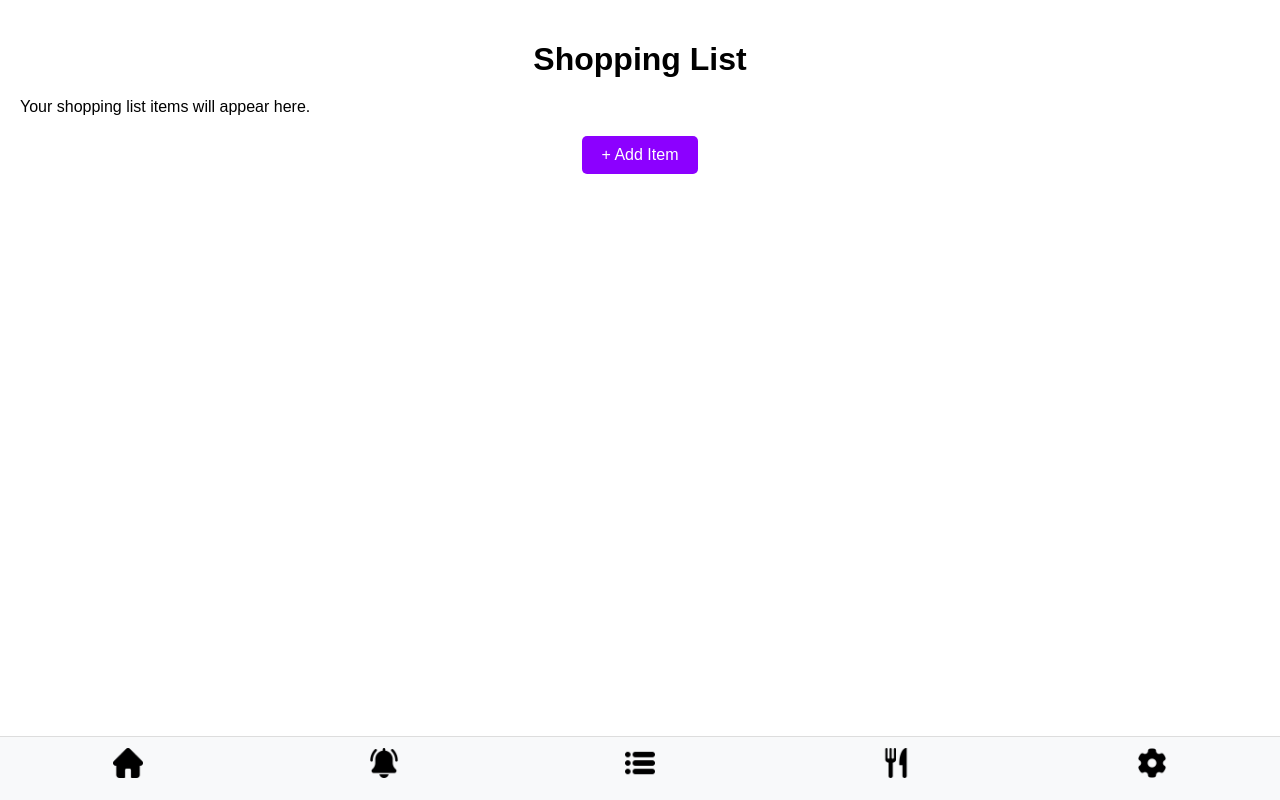
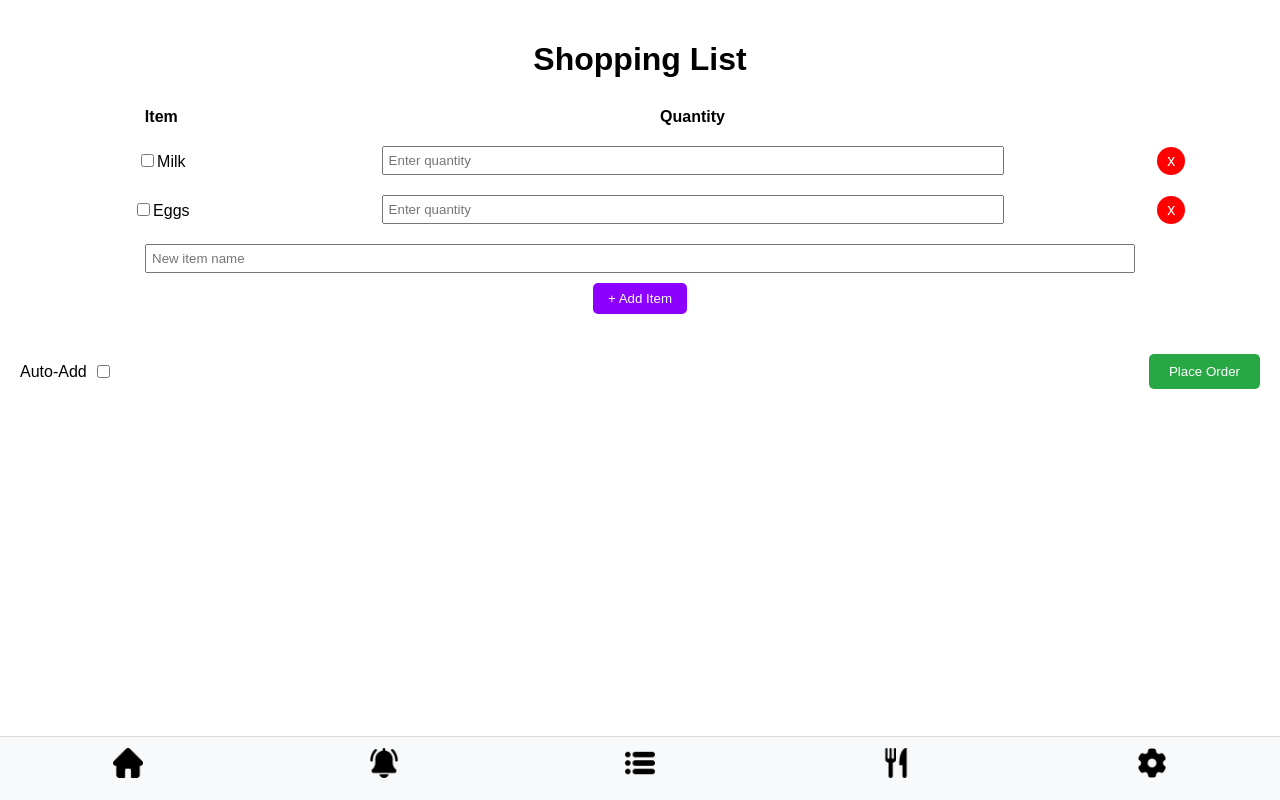
Before and after one commit to CFDougherty/SmartFridge, a React (Create React App) app in the folder smart-fridge-web/: page /shopping-list in a window 1280 px wide. Built offline with nearby package versions, Linux system fonts and the light colour scheme.

Commit message:
homepage, ShoppingListPage, SettingsPage, RecipesPage updated

```diff
--- a/smart-fridge-web/src/pages/HomePage.js
+++ b/smart-fridge-web/src/pages/HomePage.js
@@ -1,6 +1,5 @@
 import React, { useState } from "react";
 import './styles/HomePage.css';
-
 
 const HomePage = () => {
   const [items, setItems] = useState([
@@ -8,30 +7,72 @@ const HomePage = () => {
     { name: "Eggs", quantity: "12", expiry: "5 days" },
   ]);
 
-  const removeItem = (index) => {
-    setItems(items.filter((_, i) => i !== index));
-  };
-
-  const addItem = () => {
-    const newItem = { name: "New Item", quantity: "1", expiry: "3 days" };
-    setItems([...items, newItem]);
-  };
+  const [shoppingList] = useState(["Milk", "Eggs", "Carrots", "Pickles", "Bacon", "Hot Sauce", "Cheese"]);
+  const [alerts] = useState(["Milk is low (1L)", "Milk is expiring (2 days)", "Eggs are expiring (5 days)", "Parent-Teacher Conference", "Soccer Practice"]);
+  const recipes = { suggestion: "Cake", cookTime: "45 mins", ingredients: ["Milk", "Eggs", "Butter", "Flour", "Sugar"] };
 
   return (
-    <div>
-      <h1>Welcome!</h1>
+    <div className="home-container">
+      <h1 className="home-header">Friday, Nov. 1</h1>
+
+      <div className="grid-container">
+        {/* Items in Fridge Section */}
+        <div className="card">
           <h2>Items in Fridge</h2>
           <ul>
             {items.map((item, index) => (
               <li key={index}>
-            {item.name} ({item.quantity}) - Exp: {item.expiry}{" "}
-            <button onClick={() => removeItem(index)} style={{ color: "red" }}>
-              x
-            </button>
+                {item.name} ({item.quantity}) - Exp: {item.expiry}
               </li>
             ))}
           </ul>
-      <button onClick={addItem}>+ Add Item</button>
+        </div>
+
+        {/* Shopping List Section */}
+        <div className="card">
+          <h2>Shopping List</h2>
+          <ul>
+            {shoppingList.map((item, index) => (
+              <li key={index}>
+                <input type="checkbox" /> {item}
+              </li>
+            ))}
+          </ul>
+        </div>
+
+        {/* Recipes Section */}
+        <div className="card">
+          <h2>Recipes</h2>
+          <p>Suggestion: {recipes.suggestion}</p>
+          <p>Cook Time: {recipes.cookTime}</p>
+          <p>Ingredients:</p>
+          <ul>
+            {recipes.ingredients.map((ingredient, index) => (
+              <li key={index}>{ingredient}</li>
+            ))}
+          </ul>
+        </div>
+
+        {/* Alerts Section */}
+        <div className="card">
+          <h2>Alerts</h2>
+          <ul>
+            {alerts.map((alert, index) => (
+              <li key={index}>
+                <input type="checkbox" /> {alert}
+              </li>
+            ))}
+          </ul>
+        </div>
+      </div>
+
+      {/* Progress Bar Section */}
+      <div className="progress-container">
+        <p>60% Full</p>
+        <div className="progress-bar">
+          <div className="progress-fill" style={{ width: "60%" }}></div>
+        </div>
+      </div>
     </div>
   );
 };
--- a/smart-fridge-web/src/pages/SettingsPage.js
+++ b/smart-fridge-web/src/pages/SettingsPage.js
@@ -2,13 +2,31 @@ import React from "react";
 import './styles/SettingsPage.css';
 
 const SettingsPage = () => {
+  const settingsOptions = [
+    "Language",
+    "Notifications",
+    "Font Size",
+    "Brightness",
+    "Screen Timeout",
+    "Diet Restrictions",
+    "Payment Preference",
+  ];
+
   return (
     <div className="settings-container">
       <h1 className="settings-header">Settings</h1>
-      <div className="settings-section">
-        {/* Placeholder for settings content */}
-        <p>Customize your app settings here.</p>
+      <div className="settings-options">
+        {settingsOptions.map((option, index) => (
+          <div key={index} className="settings-option">
+            <span>{option}</span>
+            <span className="arrow">›</span> {/* Arrow icon */}
+          </div>
+        ))}
       </div>
+      <button className="connect-button">
+        <span>Connect to Mobile App</span>
+        <span className="qr-icon">📱</span> {/* QR Code Icon Placeholder */}
+      </button>
     </div>
   );
 };
--- a/smart-fridge-web/src/pages/ShoppingListPage.js
+++ b/smart-fridge-web/src/pages/ShoppingListPage.js
@@ -1,15 +1,109 @@
-import React from "react";
+import React, { useState } from "react";
 import './styles/ShoppingListPage.css';
 
 const ShoppingListPage = () => {
+  const [items, setItems] = useState([
+    { name: "Milk", quantity: "", checked: false },
+    { name: "Eggs", quantity: "", checked: false },
+  ]);
+  const [newItem, setNewItem] = useState("");
+  const [autoAdd, setAutoAdd] = useState(false);
+
+  // Handle checkbox toggle
+  const toggleChecked = (index) => {
+    const updatedItems = items.map((item, i) =>
+      i === index ? { ...item, checked: !item.checked } : item
+    );
+    setItems(updatedItems);
+  };
+
+  // Handle quantity change
+  const handleQuantityChange = (index, value) => {
+    const updatedItems = items.map((item, i) =>
+      i === index ? { ...item, quantity: value } : item
+    );
+    setItems(updatedItems);
+  };
+
+  // Handle new item input change
+  const handleNewItemChange = (e) => {
+    setNewItem(e.target.value);
+  };
+
+  // Add new item
+  const addItem = () => {
+    if (newItem.trim()) {
+      setItems([...items, { name: newItem, quantity: "", checked: false }]);
+      setNewItem("");
+    }
+  };
+
+  // Remove an item
+  const removeItem = (index) => {
+    setItems(items.filter((_, i) => i !== index));
+  };
+
   return (
     <div className="shopping-list-container">
       <h1 className="shopping-list-header">Shopping List</h1>
-      <div className="shopping-list-section">
-        {/* Placeholder for shopping list items */}
-        <p>Your shopping list items will appear here.</p>
+      <table className="shopping-list-table">
+        <thead>
+          <tr>
+            <th>Item</th>
+            <th>Quantity</th>
+            <th></th>
+          </tr>
+        </thead>
+        <tbody>
+          {items.map((item, index) => (
+            <tr key={index}>
+              <td>
+                <input
+                  type="checkbox"
+                  checked={item.checked}
+                  onChange={() => toggleChecked(index)}
+                />
+                {item.name}
+              </td>
+              <td>
+                <input
+                  type="text"
+                  value={item.quantity}
+                  onChange={(e) => handleQuantityChange(index, e.target.value)}
+                  placeholder="Enter quantity"
+                />
+              </td>
+              <td>
+                <button className="delete-button" onClick={() => removeItem(index)}>x</button>
+              </td>
+            </tr>
+          ))}
+          <tr>
+            <td colSpan="3">
+              <input
+                type="text"
+                value={newItem}
+                onChange={handleNewItemChange}
+                placeholder="New item name"
+              />
+              <button className="add-item-button" onClick={addItem}>+ Add Item</button>
+            </td>
+          </tr>
+        </tbody>
+      </table>
+
+      <div className="bottom-controls">
+        <label className="auto-add-toggle">
+          Auto-Add
+          <input
+            type="checkbox"
+            checked={autoAdd}
+            onChange={() => setAutoAdd(!autoAdd)}
+          />
+          <span className="slider"></span>
+        </label>
+        <button className="place-order-button">Place Order</button>
       </div>
-      <button className="add-shopping-item-button">+ Add Item</button>
     </div>
   );
 };
--- a/smart-fridge-web/src/pages/styles/RecipesPage.css
+++ b/smart-fridge-web/src/pages/styles/RecipesPage.css
@@ -9,21 +9,67 @@
   margin-bottom: 20px;
 }
 
-  .recipes-section {
+.recipes-controls {
+  display: flex;
+  justify-content: space-between;
+  align-items: center;
+  margin-bottom: 20px;
+}
+
+.search-bar {
+  width: 70%;
+  padding: 10px;
+  font-size: 1rem;
+  border: 1px solid #ccc;
+  border-radius: 5px;
+}
+
+.add-recipe-button {
+  background-color: #28a745;
+  color: white;
+  padding: 10px 20px;
+  border: none;
+  border-radius: 5px;
+  font-size: 1rem;
+  cursor: pointer;
+}
+
+.add-recipe-button:hover {
+  background-color: #218838;
+}
+
+.recipes-subheader {
+  font-size: 1.5rem;
   margin-top: 20px;
-    text-align: center;
+  margin-bottom: 10px;
+}
+
+.recipes-grid {
+  display: flex;
+  flex-wrap: wrap;
+  justify-content: space-around;
 }
 
 .recipe-card {
-    display: inline-block;
+  width: 30%;
   margin: 10px;
   padding: 15px;
   border: 1px solid #ccc;
   border-radius: 10px;
   background-color: #f9f9f9;
   box-shadow: 0 2px 5px rgba(0, 0, 0, 0.1);
+  text-align: center;
 }
 
 .recipe-card:hover {
   box-shadow: 0 4px 10px rgba(0, 0, 0, 0.2);
 }
+
+.recipe-card h3 {
+  margin-bottom: 10px;
+  font-size: 1.2rem;
+}
+
+.recipe-card p {
+  margin: 5px 0;
+}
--- a/smart-fridge-web/src/pages/styles/SettingsPage.css
+++ b/smart-fridge-web/src/pages/styles/SettingsPage.css
@@ -9,27 +9,50 @@
   margin-bottom: 20px;
 }
 
-  .settings-section {
-    margin-top: 20px;
+.settings-options {
+  border-top: 1px solid #ccc;
 }
 
 .settings-option {
-    margin: 10px 0;
+  display: flex;
+  justify-content: space-between;
+  align-items: center;
+  padding: 15px 10px;
+  border-bottom: 1px solid #ccc;
   font-size: 1.2rem;
+  cursor: pointer;
 }
 
-  .settings-button {
-    display: inline-block;
-    margin: 10px 5px;
-    padding: 10px 15px;
-    background-color: #6c757d;
+.settings-option:hover {
+  background-color: #f8f8f8;
+}
+
+.arrow {
+  font-size: 1.5rem;
+  color: #888;
+}
+
+.connect-button {
+  display: flex;
+  justify-content: center;
+  align-items: center;
+  margin: 30px auto 0;
+  padding: 15px 20px;
+  background-color: black;
   color: white;
   border: none;
   border-radius: 5px;
   cursor: pointer;
-    font-size: 1rem;
+  font-size: 1.2rem;
+  width: 100%;
+  max-width: 300px;
 }
 
-  .settings-button:hover {
-    background-color: #5a6268;
+.connect-button:hover {
+  background-color: #333;
 }
+
+.qr-icon {
+  margin-left: 10px;
+  font-size: 1.5rem;
+}
--- a/smart-fridge-web/src/pages/styles/ShoppingListPage.css
+++ b/smart-fridge-web/src/pages/styles/ShoppingListPage.css
@@ -9,22 +9,75 @@
   margin-bottom: 20px;
 }
 
-  .shopping-list-section {
-    margin-top: 20px;
+.shopping-list-table {
+  width: 100%;
+  border-collapse: collapse;
 }
 
-  .add-shopping-item-button {
+.shopping-list-table th,
+.shopping-list-table td {
+  padding: 10px;
+  text-align: center;
+}
+
+.shopping-list-table input[type="text"] {
+  width: 80%;
+  padding: 5px;
+}
+
+.delete-button {
+  background-color: red;
+  color: white;
+  border: none;
+  border-radius: 50%;
+  padding: 5px 10px;
+  cursor: pointer;
+}
+
+.delete-button:hover {
+  background-color: darkred;
+}
+
+.add-item-button {
   display: block;
-    margin: 20px auto 0;
-    padding: 10px 20px;
+  margin: 10px auto;
+  padding: 8px 15px;
   background-color: #8c00ff;
   color: white;
   border: none;
   border-radius: 5px;
   cursor: pointer;
-    font-size: 1rem;
 }
 
-  .add-shopping-item-button:hover {
+.add-item-button:hover {
   background-color: #5a00b3;
 }
+
+.bottom-controls {
+  display: flex;
+  justify-content: space-between;
+  align-items: center;
+  margin-top: 20px;
+}
+
+.auto-add-toggle {
+  display: flex;
+  align-items: center;
+}
+
+.auto-add-toggle input {
+  margin-left: 10px;
+}
+
+.place-order-button {
+  background-color: #28a745;
+  color: white;
+  padding: 10px 20px;
+  border: none;
+  border-radius: 5px;
+  cursor: pointer;
+}
+
+.place-order-button:hover {
+  background-color: #218838;
+}
```
Also changed, not shown: smart-fridge-web/src/pages/RecipesPage.js (+59 -4 lines), smart-fridge-web/src/pages/styles/HomePage.css (+35 -18 lines). Lines whose indentation alone changed are shown as unchanged.
